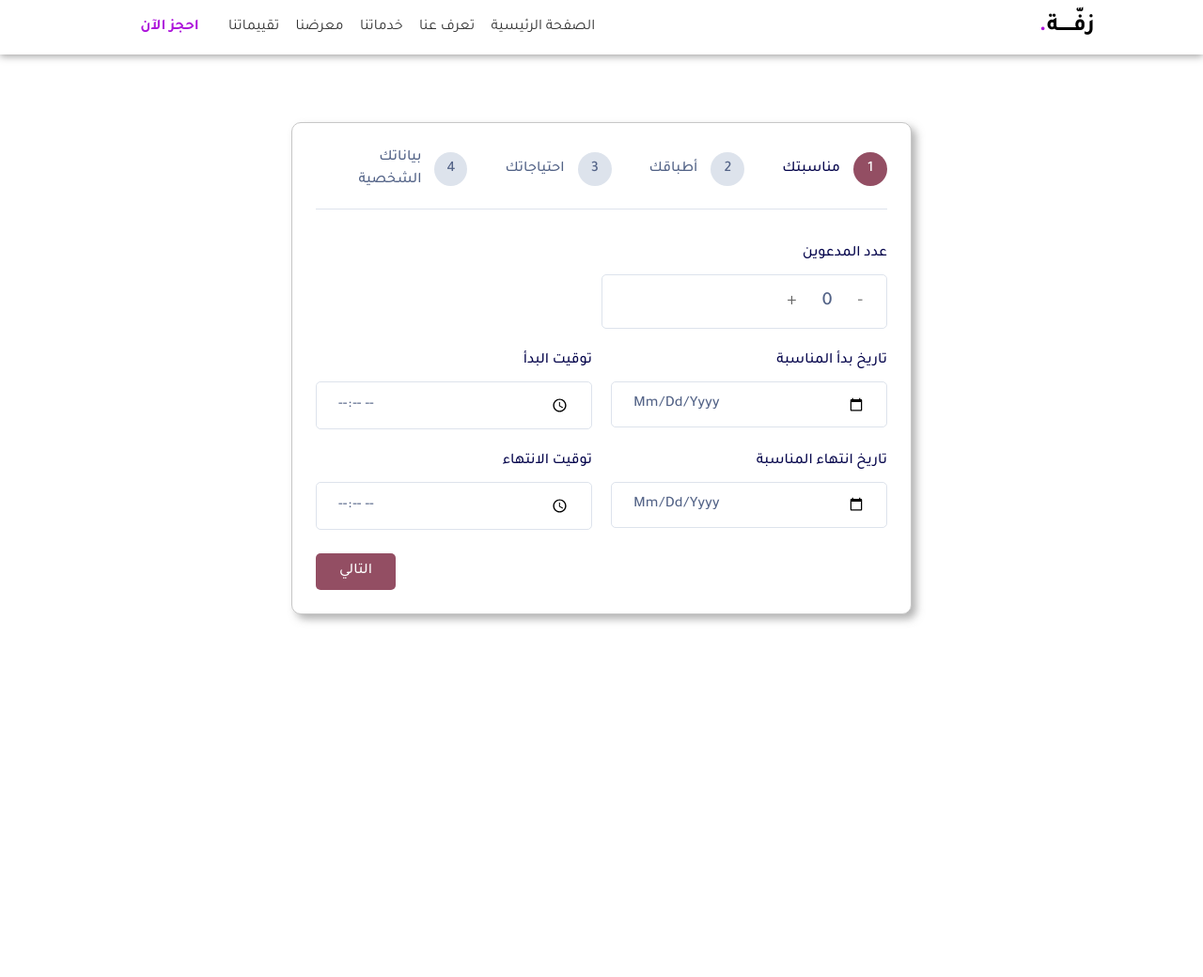
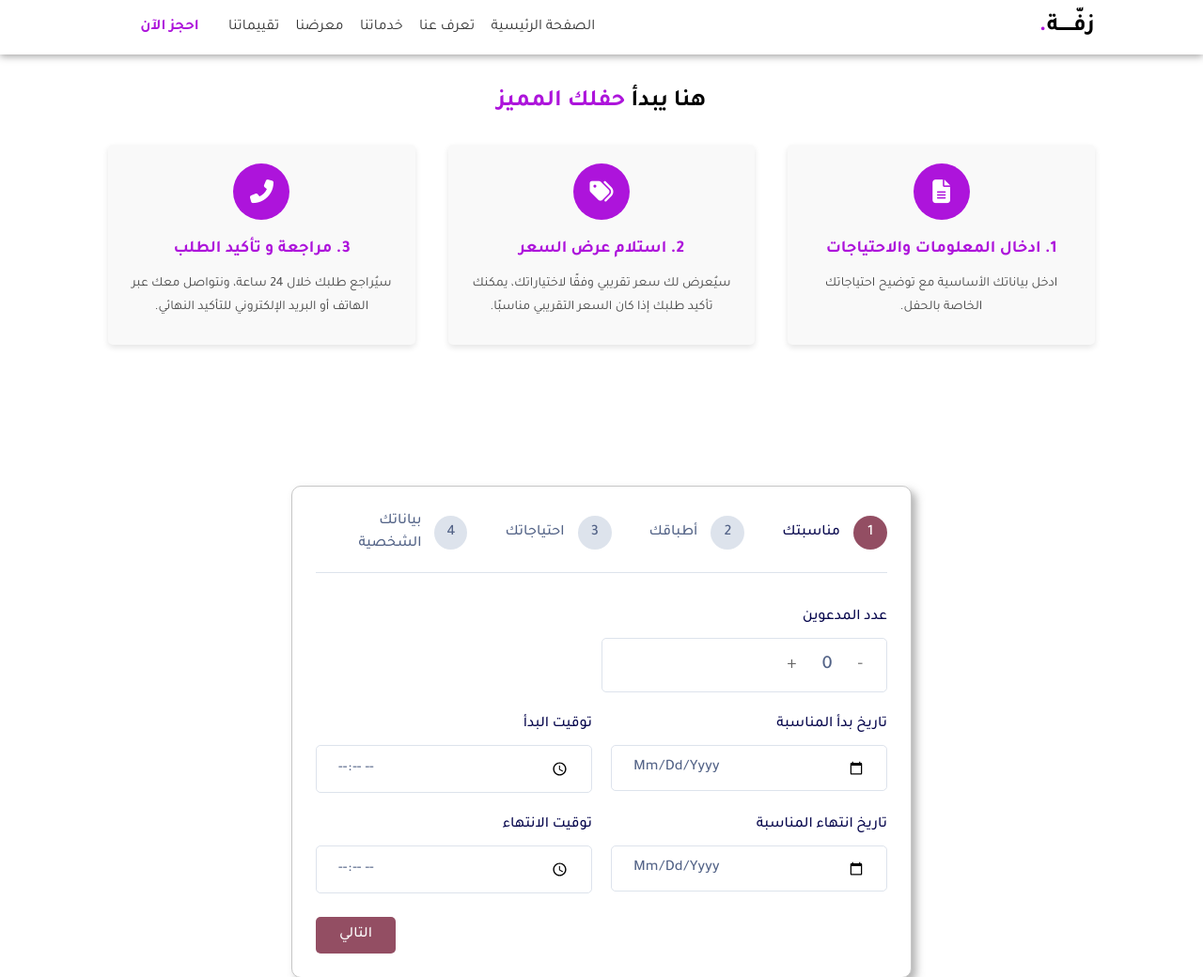
Before and after one commit to AminaMekideche/Zaffa, a PHP site: page /form.php in a window 1280 px wide. Shown: the top 1040 px of the page at 94% size. Before the commit the page ends 663 px from the top, so only its background shows below. Run offline with PHP 8.4, Linux system fonts and the light colour scheme; some libraries are stand-ins or nearby versions; some web fonts are replaced.

Commit message:
`Added new content and styles for form page, including home section and form layout`

```diff
--- a/css/form.css
+++ b/css/form.css
@@ -23,12 +23,10 @@ html {
   scroll-behavior: smooth;
   overflow-y: auto;
 }
-
 body {
   background: #fff;
   overflow-y: auto;
 }
-
 html::-webkit-scrollbar{
   width: 1rem;
 }
@@ -46,6 +44,7 @@ body {
   background: #fff;
   overflow-y: auto;
 }
+
 section{
   padding: 2rem 9%;
 }
@@ -55,12 +54,9 @@ section{
   padding-top: 2.2rem;
   padding-bottom: 1rem;
   color: #000;
-  text-transform: uppercase;
-  font-size: 3.5rem;
 }
 .heading span{
   color: var(--main-color);
-  text-transform: uppercase;
 }
 .btn{
  margin-top: 1rem;
@@ -145,6 +141,55 @@ section{
       padding: 2rem;
   }
 }
+
+.home .content{
+    text-align: center;
+    padding-top: 3.2rem;
+    margin: 2rem auto;
+    max-width: 70rem;
+}
+.home .content h3{
+    color: #000;
+    font-size: 2.5rem;
+}
+.home .content h3 span{
+    color:var(--main-color);
+}
+
+.home .box-container{
+    display: grid;
+    grid-template-columns: repeat(auto-fit , minmax(27rem ,1fr));
+    gap: 3.5rem;
+}
+.home .box-container .box{
+    border-radius: .5rem;
+    background: #f9f9f9;
+    text-align: center;
+    padding: 2rem;
+    box-shadow: 0 3px 6px rgba(0, 0, 0, 0.1);
+    color: #333;
+}
+.home .box-container .box i{
+    height: 6rem;
+    width: 6rem;
+    line-height: 6rem;
+    border-radius: 50%;
+    font-size: 2.5rem;
+    background: var(--main-color);
+    color:#fff;
+}
+.home .box-container .box h3{
+    font-size: 2rem;color: #ad14db;
+    padding-top: 2rem;
+    font-size: 18px;
+}
+.home .box-container .box p{
+    font-size: 1.4rem;
+    color: #444;
+    line-height: 1.8;
+    padding-top: .7rem;
+}
+
 
 .formbold-main-wrapper {
   display: flex;
--- a/form.php
+++ b/form.php
@@ -26,6 +26,33 @@
             </nav>
             <div id="menu-bars" class="fas fa-bars"></div>
     </header>
+
+    <section class="home" id="home">
+        <div class="content">
+            <h3 class="heading">هنا يبدأ <span> حفلك المميز</span></h3>
+        </div>
+        <div class="box-container">
+            <div class="box">
+                <i class="fas fa-file-alt"></i>
+                <h3>1. ادخال المعلومات والاحتياجات</h3>
+                <p>ادخل بياناتك الأساسية مع توضيح احتياجاتك الخاصة بالحفل.</p>
+            </div>
+            <div class="box">
+                <i class="fas fa-tags"></i>
+                <h3>2. استلام عرض السعر</h3>
+                <p>سيُعرض لك سعر تقريبي وفقًا لاختياراتك، يمكنك تأكيد طلبك إذا كان السعر التقريبي مناسبًا.</p>
+            </div>
+            <div class="box">
+                <i class="fas fa-phone-alt"></i>
+                <h3>3. مراجعة و تأكيد الطلب</h3>
+                <p>سيُراجع طلبك خلال 24 ساعة، ونتواصل معك عبر الهاتف أو البريد الإلكتروني للتأكيد النهائي.</p>
+            </div>
+        </div>
+</section>
+
+
+
+
 
     <div class="formbold-main-wrapper">
         <div class="formbold-form-wrapper">
```
Also changed, not shown: css/index.css (+5 -10 lines). Lines whose indentation alone changed are shown as unchanged.
